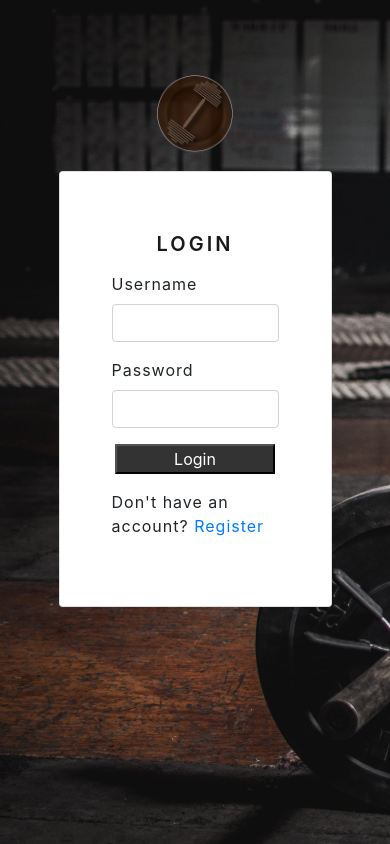
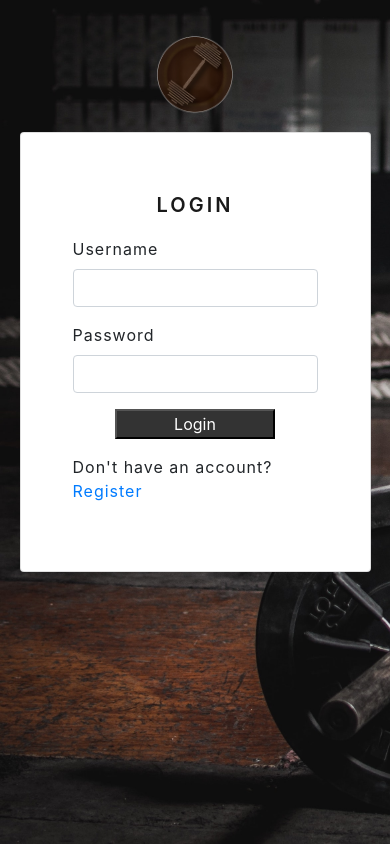
Before and after one commit to aryamanpsingh/IronLog, a Django app: page / in a window 390 px wide. Run offline with Django 3.2, Linux system fonts and the light colour scheme; data that the repository does not hold is empty; some libraries are stand-ins or nearby versions.

Commit message:
edited mobile layout

```diff
--- a/frontend/static/frontend/styles/login.css
+++ b/frontend/static/frontend/styles/login.css
@@ -34,7 +34,6 @@
   .right-container {
     display: inline-block;
     padding: 5% 5%;
-    margin: 10%;
     justify-content: center;
   }
   .logo img {
```
